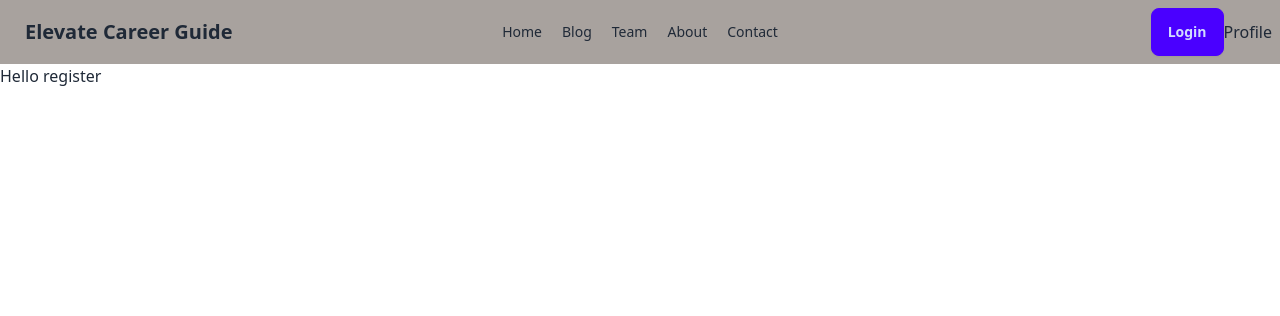
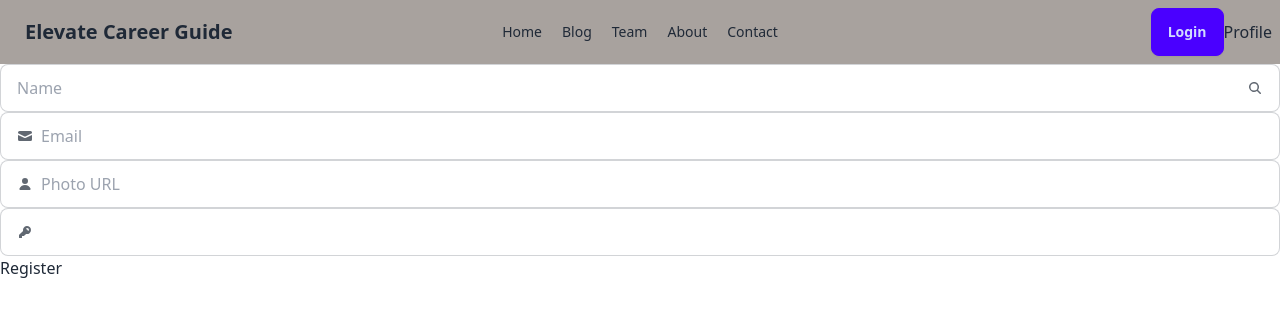
Before and after one commit to Adilalahee/elevate-career-guide, a React (Vite) app: page /register in a window 1280 px wide. Shown: the top 316 px of the page. Built offline with nearby package versions, Linux system fonts and the light colour scheme; no server answers.

Commit message:
Private route functionality added

```diff
--- a/src/Components/Details/Details.jsx
+++ b/src/Components/Details/Details.jsx
@@ -1,5 +1,6 @@
 import React from 'react';
 import { useLoaderData } from 'react-router-dom';
+import Modal from '../Modal/Modal';
 
 const Details = ({name}) => {
     const {Category,Service_Details}=useLoaderData();
@@ -31,9 +32,9 @@ const Details = ({name}) => {
         <div>
         <textarea name='feedback' className="textarea textarea-primary" placeholder="Bio"></textarea>
         </div>
-        <button className="btn btn-primary">Submit</button>
+        <button onClick={()=>document.getElementById('my_modal_5').showModal()} className="btn btn-primary">Submit</button>
       </form>
-      <h1>{name}</h1>
+      <Modal></Modal>
       </>
     );
 };
--- a/src/Components/Login/Login.jsx
+++ b/src/Components/Login/Login.jsx
@@ -1,11 +1,57 @@
 import React, { useContext } from 'react';
 import { AuthContext } from '../Provider/AuthProvider';
+import { NavLink, useLocation, useNavigate } from 'react-router-dom';
 
 const Login = () => {
-    const {handleGoogle}=useContext(AuthContext);
+    const {handleGoogle,handleLogin,handleLogOut}=useContext(AuthContext);
+    const location=useLocation();
+    const navigate=useNavigate();
+    const handleLoggedin=(e)=>{
+        e.preventDefault();
+        const form=e.target;
+        const email=form.email.value;
+        const password=form.password.value;
+        handleLogin(email,password).then(
+          res=>{
+            navigate(location.state.from)
+          }
+        )
+
+    }
     return (
         <div>
+             <form onSubmit={handleLoggedin} action="">
+<label className="input input-bordered flex items-center gap-2">
+  <svg
+    xmlns="http://www.w3.org/2000/svg"
+    viewBox="0 0 16 16"
+    fill="currentColor"
+    className="h-4 w-4 opacity-70">
+    <path
+      d="M2.5 3A1.5 1.5 0 0 0 1 4.5v.793c.026.009.051.02.076.032L7.674 8.51c.206.1.446.1.652 0l6.598-3.185A.755.755 0 0 1 15 5.293V4.5A1.5 1.5 0 0 0 13.5 3h-11Z" />
+    <path
+      d="M15 6.954 8.978 9.86a2.25 2.25 0 0 1-1.956 0L1 6.954V11.5A1.5 1.5 0 0 0 2.5 13h11a1.5 1.5 0 0 0 1.5-1.5V6.954Z" />
+  </svg>
+  <input type="text" name='email' className="grow" placeholder="Email" />
+</label>
+<label className="input input-bordered flex items-center gap-2">
+  <svg
+    xmlns="http://www.w3.org/2000/svg"
+    viewBox="0 0 16 16"
+    fill="currentColor"
+    className="h-4 w-4 opacity-70">
+    <path
+      fillRule="evenodd"
+      d="M14 6a4 4 0 0 1-4.899 3.899l-1.955 1.955a.5.5 0 0 1-.353.146H5v1.5a.5.5 0 0 1-.5.5h-2a.5.5 0 0 1-.5-.5v-2.293a.5.5 0 0 1 .146-.353l3.955-3.955A4 4 0 1 1 14 6Zm-4-2a.75.75 0 0 0 0 1.5.5.5 0 0 1 .5.5.75.75 0 0 0 1.5 0 2 2 0 0 0-2-2Z"
+      clipRule="evenodd" />
+  </svg>
+  <input type="password" name='password' className="grow" />
+</label>
+<button type="submit">Login</button>
+<button onClick={handleLogOut}>Log Out</button>
+            </form>
             <button onClick={handleGoogle}>Google Login</button>
+            New here? <NavLink to='/register'>Register</NavLink>
         </div>
     );
 };
--- /dev/null
+++ b/src/Components/Modal/Modal.jsx
@@ -0,0 +1,24 @@
+import React from 'react';
+
+const Modal = () => {
+    return (
+        <div>
+            {/* Open the modal using document.getElementById('ID').showModal() method */}
+<button className="btn" onClick={()=>document.getElementById('my_modal_5').showModal()}>open modal</button>
+<dialog id="my_modal_5" className="modal modal-bottom sm:modal-middle">
+  <div className="modal-box">
+    <h3 className="font-bold text-lg">Hello!</h3>
+    <p className="py-4">Press ESC key or click the button below to close</p>
+    <div className="modal-action">
+      <form method="dialog">
+        {/* if there is a button in form, it will close the modal */}
+        <button className="btn">Close</button>
+      </form>
+    </div>
+  </div>
+</dialog>
+        </div>
+    );
+};
+
+export default Modal;
--- a/src/Components/Provider/AuthProvider.jsx
+++ b/src/Components/Provider/AuthProvider.jsx
@@ -1,19 +1,25 @@
 import React, { createContext, useEffect, useState } from 'react';
 import auth from '../../Firebase/Firebase';
-import { createUserWithEmailAndPassword, GoogleAuthProvider, onAuthStateChanged, signInWithEmailAndPassword, signInWithPopup, signOut } from 'firebase/auth';
+import { createUserWithEmailAndPassword, GoogleAuthProvider, onAuthStateChanged, signInWithEmailAndPassword, signInWithPopup, signOut, updateProfile } from 'firebase/auth';
 export const AuthContext=createContext();
 
 const AuthProvider = ({children}) => {
     const googleProvider=new GoogleAuthProvider();
     const[user,setUser]=useState(null);
+    const [loading,setLoading]=useState(true);
     const handleRegister=(email,password)=>{
-        createUserWithEmailAndPassword(auth,email,password);
+       return createUserWithEmailAndPassword(auth,email,password);
     }
     const handleLogin=(email,password)=>{
-        signInWithEmailAndPassword(auth,email,password)
+       return signInWithEmailAndPassword(auth,email,password)
     }
     const handleGoogle=()=>{
-        signInWithPopup(auth,googleProvider);
+       return signInWithPopup(auth,googleProvider);
+    }
+    const handleProfile=(name,image)=>{
+        updateProfile(auth.currentUser,{
+            displayName:name,photoURL:image
+        })
     }
     const handleLogOut=()=>{
         signOut(auth);
@@ -22,11 +28,21 @@ const AuthProvider = ({children}) => {
         handleRegister,
         handleLogin,
         handleGoogle,
-        handleLogOut
+        handleLogOut,
+        handleProfile,
+        user,
+        setUser,
+        loading
     }
     useEffect(()=>{
         const unsubscribe= onAuthStateChanged(auth,(currentUser)=>{
-
+            if(currentUser){
+                setUser(currentUser)
+            }
+            else{
+                setUser(null)
+            }
+            setLoading(false)
             return()=>{
                 unsubscribe();
             }
--- a/src/Components/Register/Register.jsx
+++ b/src/Components/Register/Register.jsx
@@ -1,9 +1,80 @@
-import React from 'react';
+import React, { useContext, useState } from 'react';
+import { AuthContext } from '../Provider/AuthProvider';
 
 const Register = () => {
+    const {handleRegister,handleProfile}=useContext(AuthContext);
+    const [error,setError]=useState("");
+    const handleSubmit=(e)=>{
+        e.preventDefault();
+        const form=e.target;
+        const name=form.name.value;
+        const email=form.email.value;
+        const image=form.image.value;
+        const password=form.password.value;
+        handleRegister(email,password).then(res=>{
+          handleProfile(name,image)
+        })
+      // if(!/[a-z]/.test(password)){
+      //   setError("Password validation Error ")
+      // }
+
+    }
     return (
         <div>
-            Hello register
+            <form onSubmit={handleSubmit} action="">
+            <label className="input input-bordered flex items-center gap-2">
+  <input type="text" className="grow" name='name' placeholder="Name" />
+  <svg
+    xmlns="http://www.w3.org/2000/svg"
+    viewBox="0 0 16 16"
+    fill="currentColor"
+    className="h-4 w-4 opacity-70">
+    <path
+      fillRule="evenodd"
+      d="M9.965 11.026a5 5 0 1 1 1.06-1.06l2.755 2.754a.75.75 0 1 1-1.06 1.06l-2.755-2.754ZM10.5 7a3.5 3.5 0 1 1-7 0 3.5 3.5 0 0 1 7 0Z"
+      clipRule="evenodd" />
+  </svg>
+</label>
+<label className="input input-bordered flex items-center gap-2">
+  <svg
+    xmlns="http://www.w3.org/2000/svg"
+    viewBox="0 0 16 16"
+    fill="currentColor"
+    className="h-4 w-4 opacity-70">
+    <path
+      d="M2.5 3A1.5 1.5 0 0 0 1 4.5v.793c.026.009.051.02.076.032L7.674 8.51c.206.1.446.1.652 0l6.598-3.185A.755.755 0 0 1 15 5.293V4.5A1.5 1.5 0 0 0 13.5 3h-11Z" />
+    <path
+      d="M15 6.954 8.978 9.86a2.25 2.25 0 0 1-1.956 0L1 6.954V11.5A1.5 1.5 0 0 0 2.5 13h11a1.5 1.5 0 0 0 1.5-1.5V6.954Z" />
+  </svg>
+  <input type="text" name='email' className="grow" placeholder="Email" />
+</label>
+<label className="input input-bordered flex items-center gap-2">
+  <svg
+    xmlns="http://www.w3.org/2000/svg"
+    viewBox="0 0 16 16"
+    fill="currentColor"
+    className="h-4 w-4 opacity-70">
+    <path
+      d="M8 8a3 3 0 1 0 0-6 3 3 0 0 0 0 6ZM12.735 14c.618 0 1.093-.561.872-1.139a6.002 6.002 0 0 0-11.215 0c-.22.578.254 1.139.872 1.139h9.47Z" />
+  </svg>
+  <input type="text" name='image' className="grow" placeholder="Photo URL" />
+</label>
+<label className="input input-bordered flex items-center gap-2">
+  <svg
+    xmlns="http://www.w3.org/2000/svg"
+    viewBox="0 0 16 16"
+    fill="currentColor"
+    className="h-4 w-4 opacity-70">
+    <path
+      fillRule="evenodd"
+      d="M14 6a4 4 0 0 1-4.899 3.899l-1.955 1.955a.5.5 0 0 1-.353.146H5v1.5a.5.5 0 0 1-.5.5h-2a.5.5 0 0 1-.5-.5v-2.293a.5.5 0 0 1 .146-.353l3.955-3.955A4 4 0 1 1 14 6Zm-4-2a.75.75 0 0 0 0 1.5.5.5 0 0 1 .5.5.75.75 0 0 0 1.5 0 2 2 0 0 0-2-2Z"
+      clipRule="evenodd" />
+  </svg>
+  <input type="password" name='password' className="grow"/>
+</label>
+<button type="submit">Register</button>
+            </form>
+            <button className='text-5xl'>{error}</button>
         </div>
     );
 };
--- /dev/null
+++ b/src/Utility/Privateroute.jsx
@@ -0,0 +1,18 @@
+import React, { useContext } from 'react';
+import { AuthContext } from '../Components/Provider/AuthProvider';
+import { Navigate, useLocation } from 'react-router-dom';
+
+const Privateroute = ({children}) => {
+    const {user,loading}=useContext(AuthContext);
+    const location=useLocation();
+    console.log(location)
+    if(loading){
+        return <h1>Helloooo</h1>
+    }
+    if(!user){
+        return <Navigate state={{from:location.pathname}} to='/login'></Navigate>
+    }
+    return children;
+};
+
+export default Privateroute;
--- a/src/Utility/router.jsx
+++ b/src/Utility/router.jsx
@@ -9,6 +9,7 @@ import Profile from "../Pages/Profile";
 import Details from "../Components/Details/Details";
 import Login from "../Components/Login/Login";
 import Register from "../Components/Register/Register";
+import Privateroute from "./Privateroute";
 
 const router=createBrowserRouter([
     {
@@ -42,7 +43,9 @@ const router=createBrowserRouter([
             },
             {
                 path:"/details/:id",
-                element:<Details></Details>,
+                element: <Privateroute>
+                    <Details></Details>
+                </Privateroute>,
                 loader:async({params})=>{
                     const res=await fetch("/service.json")
                     const data=await res.json()
--- a/src/navbar/Navbar.jsx
+++ b/src/navbar/Navbar.jsx
@@ -1,7 +1,9 @@
-import React from 'react';
+import React, { useContext } from 'react';
 import { Link, NavLink } from 'react-router-dom';
+import { AuthContext } from '../Components/Provider/AuthProvider';
 
 const Navbar = () => {
+  const {user,setUser,handleLogOut}=useContext(AuthContext);
     const links=<>
     <NavLink to='/'>Home</NavLink>
     <NavLink to='/blog'>Blog</NavLink>
@@ -41,7 +43,10 @@ const Navbar = () => {
     </ul>
   </div>
   <div className="navbar-end">
-  <NavLink className='btn btn-primary' to='/login'>Login</NavLink>
+    {
+      user && user?.email? <button onClick={handleLogOut}>Logout</button>:<NavLink className='btn btn-primary' to='/login'>Login</NavLink>
+    }
+
   <NavLink to='/profile'>Profile</NavLink>
   </div>
 </div>
```
